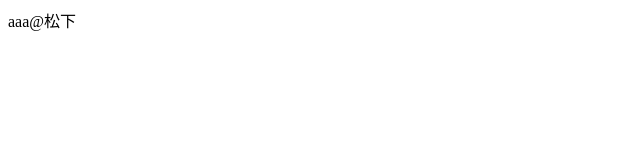
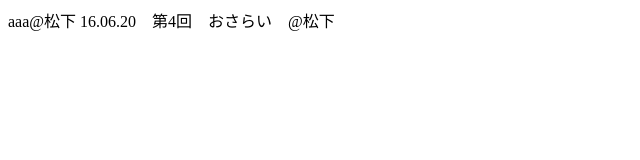
Before and after one commit to bridgetestgroup2/test1, a plain HTML site: page index_matsushita.html in a window 1280 px wide. Shown: the whole page, without its empty margins (0-640 px from the left). Drawn offline with Linux system fonts and the light colour scheme.

Commit message:
4th lesson

```diff
--- a/index_matsushita.html
+++ b/index_matsushita.html
@@ -6,5 +6,6 @@
 </head>
 <body>
 	aaa@松下
+	16.06.20　第4回　おさらい　@松下
 </body>
 </html>
```
